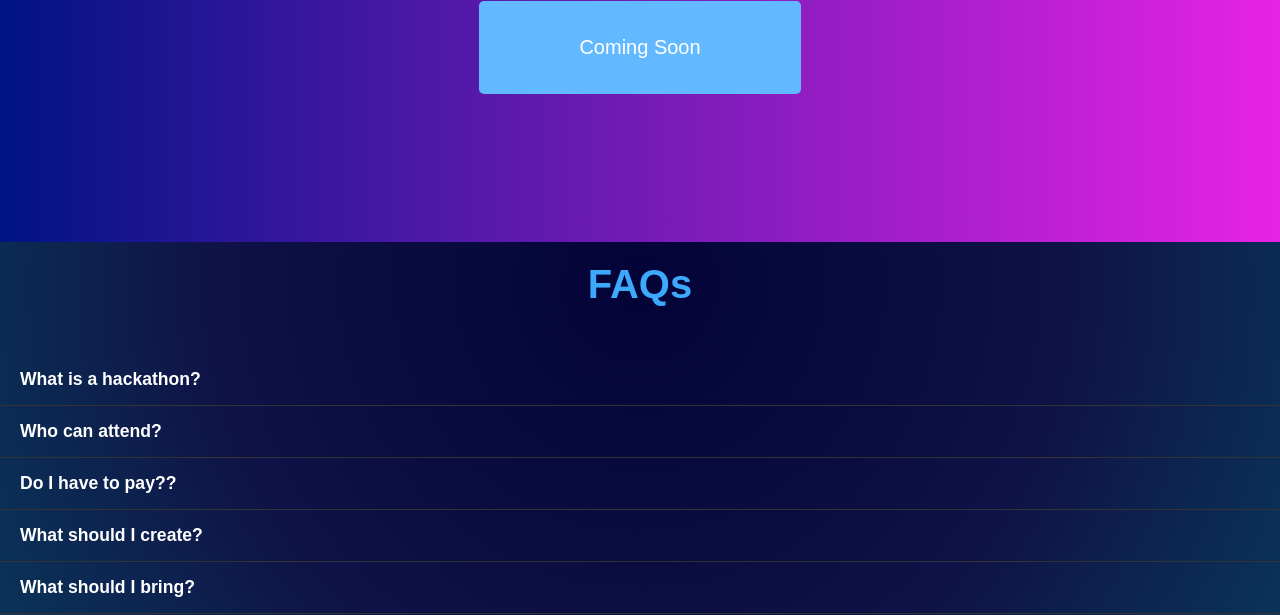
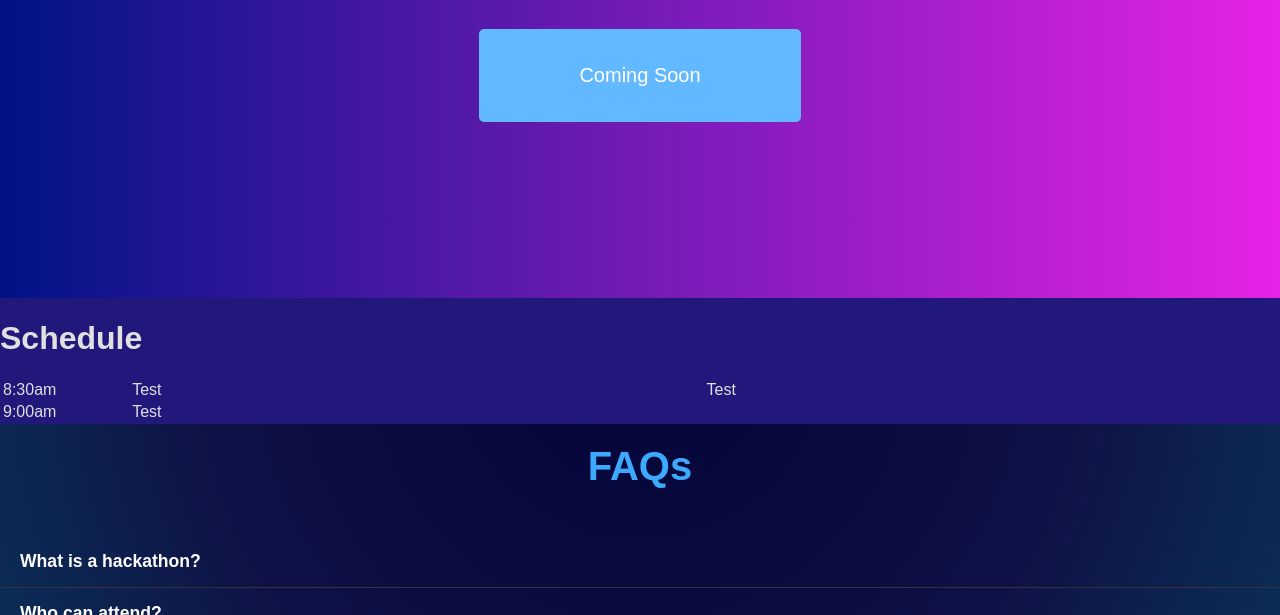
Before and after one commit to RKS244256/NPHacks-Website-2025, a plain HTML site: page index.html in a window 1280 px wide. Shown: the part 545-1160 px from the top of the page. Drawn offline with Linux system fonts and the light colour scheme.

Commit message:
Started schedule table

```diff
--- a/index.html
+++ b/index.html
@@ -19,6 +19,20 @@
 	    <h2 class="subtitle">February 22, 2025</h2>
 	    <h1 class="title">10 North Park Dr, Brampton, ON</h1>
 	    <center><a href="www.google.com"><button class="large-button" style="padding: 15px 100px"><p style="color: #FFFFFF;">Coming Soon</p></button></a></center>
+        </div>
+        <div class="schedule">
+            <h1>Schedule</h1>
+            <table style="text-align: left;">
+                <tr>
+                    <td style="width: 10%;">8:30am</td>
+                    <td>Test</td>
+                    <td>Test</td>
+                </tr>
+                <tr>
+                    <td>9:00am</td>
+                    <td colspan="2">Test</td>
+                </tr>
+            </table>
         </div>
         <div class="faq-section">
             <h1 class="faq-title">FAQs</h1>
--- a/style.css
+++ b/style.css
@@ -82,6 +82,12 @@ body {
     color: #FFFFFF;
     animation: fadeInTitle 2s ease-in-out forwards;
     opacity: 0;
+}
+
+.schedule {
+    display: flex;
+    background: rgb(34, 23, 122);
+    flex-direction: column;
 }
 
 @keyframes fadeInTitle {
```
